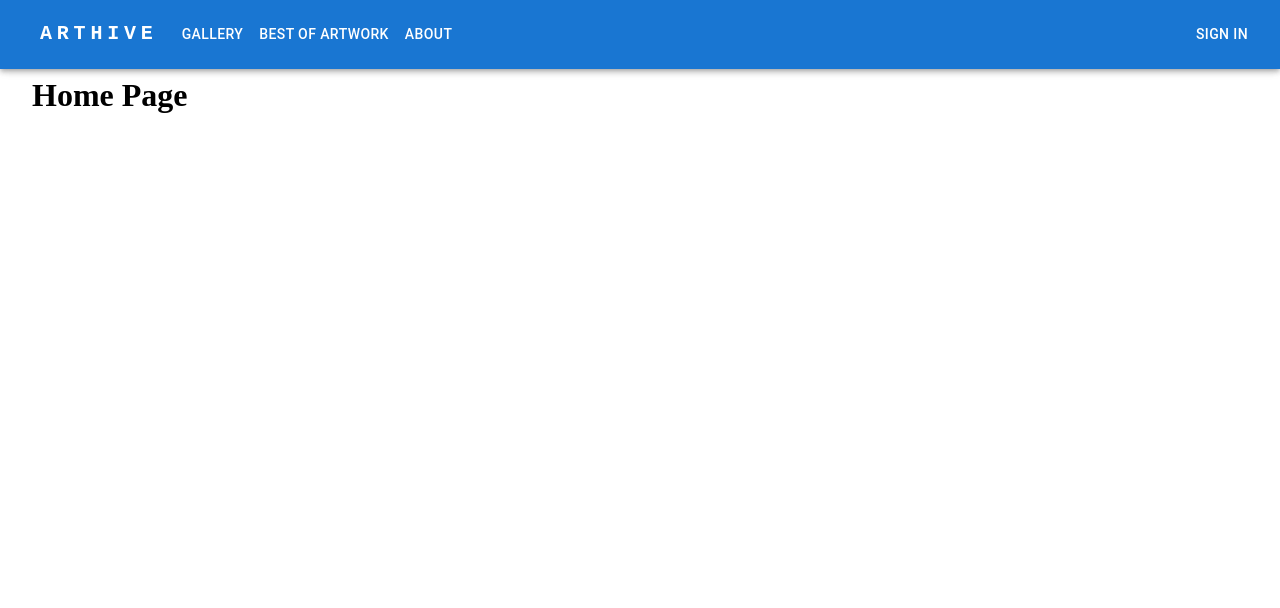
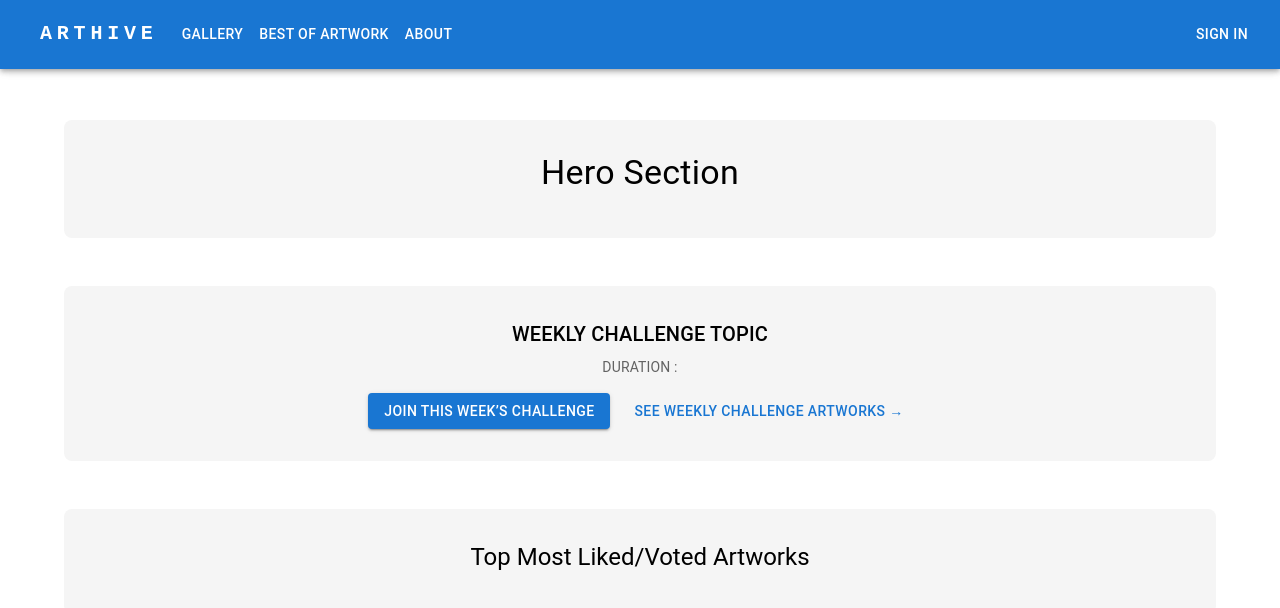
Before and after one commit to Code-the-Dream-School/jj-practicum-team-4-front, a React (Vite) app: page / in a window 1280 px wide. Shown: the top 608 px of the page. Built offline with nearby package versions, Linux system fonts and the light colour scheme; some icons are missing.

Commit message:
Added Placeholder sections for home page

```diff
--- a/src/pages/Home.jsx
+++ b/src/pages/Home.jsx
@@ -1,5 +1,47 @@
 import React from 'react';
+import { Box, Container, Typography, Button, Stack } from "@mui/material";
+import { Link } from "react-router-dom";
 
 export default function Home() {
-  return( <h1>Home Page</h1>);
+  return (
+    <Container maxWidth="lg" sx={{ py: 8 }}>
+      {/* Hero Section */}
+      <Box sx={{ mb: 6, p: 4, bgcolor: "grey.100", borderRadius: 2 }}>
+        <Typography variant="h4" align="center" gutterBottom>
+          {/* HERO SECTION */}
+          Hero Section
+        </Typography>
+        {/* Future hero content goes here */}
+      </Box>
+
+
+       <Box sx={{mb: 6, p: 4, bgcolor: "grey.100", borderRadius: 2 }}>
+        <Container maxWidth="md" sx={{ textAlign: "center" }}>
+          <Typography variant="h6" align="center" gutterBottom>
+            WEEKLY CHALLENGE TOPIC
+          </Typography>
+          <Typography variant="body2" color="text.secondary" gutterBottom>
+            DURATION :
+          </Typography>
+           <Stack direction="row" spacing={2} justifyContent="center" sx={{ mt: 2 }}>
+          <Button variant="contained" component={Link} to="/sign-in">
+            Join This Week’s Challenge
+          </Button>
+          <Button  component={Link} to="/gallery">
+            See weekly challenge artworks →
+          </Button>
+        </Stack>
+        </Container>
+      </Box>
+
+
+      {/* Top Most Liked/Voted Artworks Section */}
+      <Box sx={{ p: 4, bgcolor: "grey.100", borderRadius: 2 }}>
+        <Typography variant="h5" align="center" gutterBottom>
+          Top Most Liked/Voted Artworks
+        </Typography>
+        {/* Future top artworks content goes here */}
+      </Box>
+    </Container>
+  );
 }
```
Also changed, not shown: 1 other file (tests, documents, lock files or other folders).
